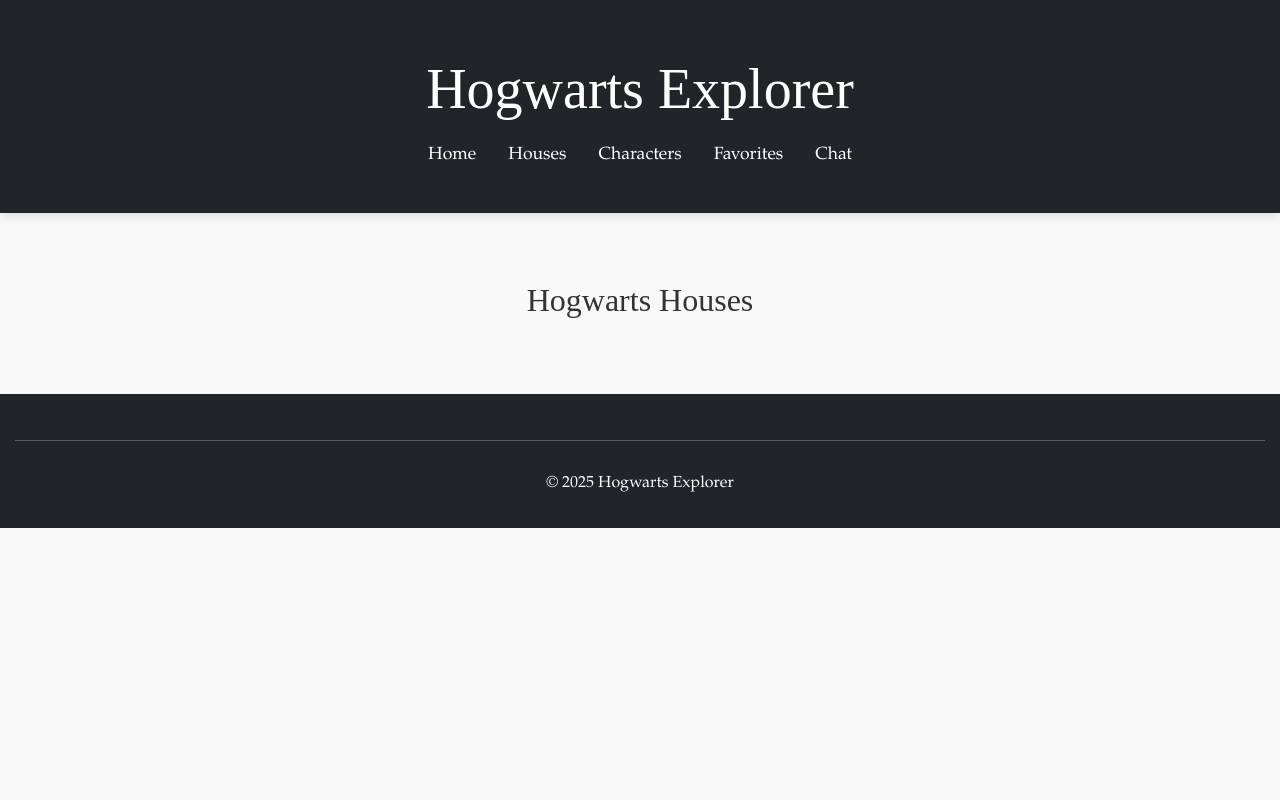
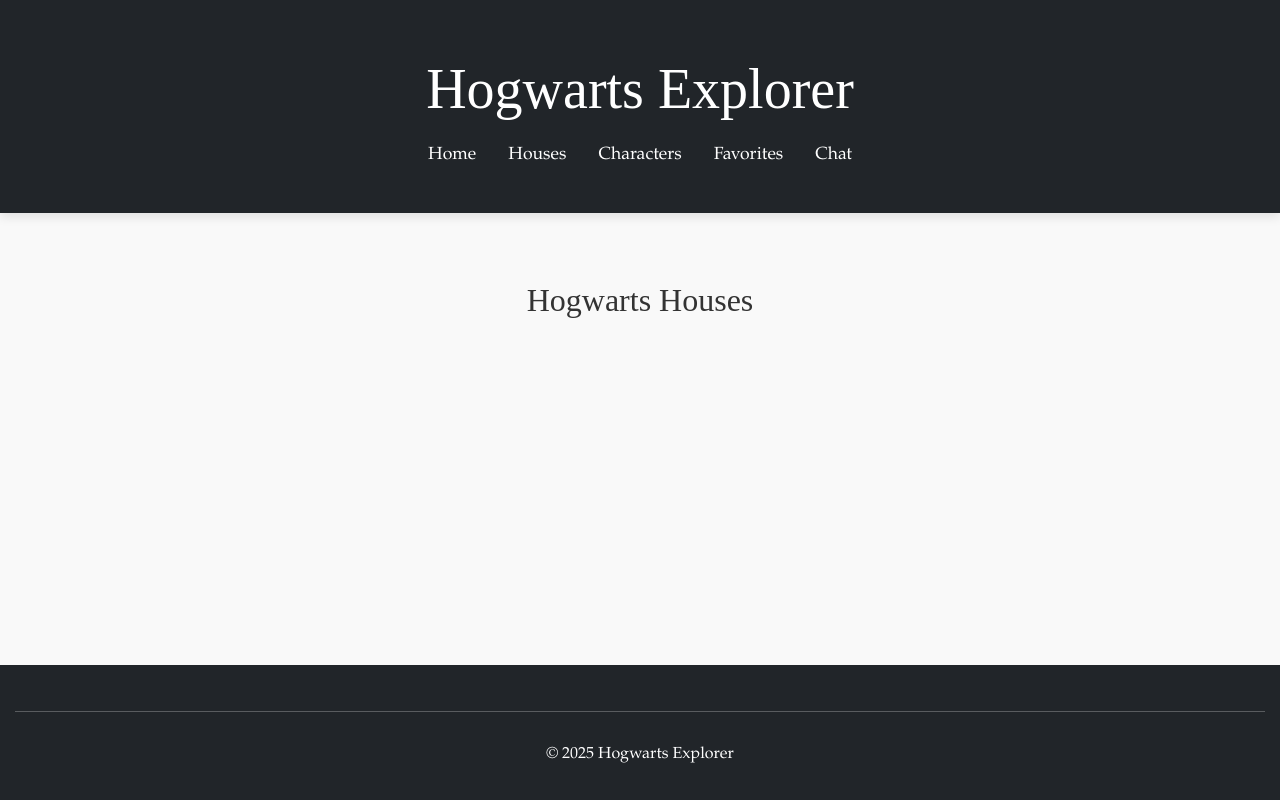
Before and after one commit to abylsliam44/harrypotter-app, a Django app: page /houses/ in a window 1280 px wide. Run offline with Django 5.2, Linux system fonts and the light colour scheme; data that the repository does not hold is empty.

Commit message:
update design

```diff
--- a/hogwarts/static/hogwarts/css/styles.css
+++ b/hogwarts/static/hogwarts/css/styles.css
@@ -8,6 +8,16 @@
     line-height: 1.6;
 
     animation: fadeColor 1s ease-in-out;
+}
+
+html, body {
+    height: 100%;
+    display: flex;
+    flex-direction: column;
+}
+
+main {
+    flex: 1;
 }
 
 /* Only color and opacity transition */
--- a/hogwarts/templates/hogwarts/base.html
+++ b/hogwarts/templates/hogwarts/base.html
@@ -4,20 +4,19 @@
 <head>
     <meta charset="UTF-8">
     <meta name="viewport" content="width=device-width, initial-scale=1.0">
-    <title>{% block title %}Hogwarts Explorer{% endblock %}</title> <!-- Dynamic page title -->
+    <title>{% block title %}Hogwarts Explorer{% endblock %}</title>
 
     <!-- Bootstrap CSS -->
     <link href="https://cdn.jsdelivr.net/npm/bootstrap@5.3.0-alpha1/dist/css/bootstrap.min.css" rel="stylesheet">
     <!-- Custom styles -->
     <link rel="stylesheet" href="{% static 'hogwarts/css/styles.css' %}">
 </head>
-<body>
+<body class="d-flex flex-column min-vh-100">
     <header class="bg-dark text-white py-3">
         <div class="container">
             <h1 class="display-4">Hogwarts Explorer</h1>
             <nav>
                 <ul class="nav justify-content-center">
-                    <!-- Navigation links -->
                     <li class="nav-item">
                         <a class="nav-link text-white" href="{% url 'home' %}">Home</a>
                     </li>
@@ -38,8 +37,8 @@
         </div>
     </header>
 
-    <main class="container mt-4">
-        {% block content %}{% endblock %} <!-- Dynamic page content -->
+    <main class="container mt-4 flex-grow-1">
+        {% block content %}{% endblock %}
     </main>
 
     <footer class="bg-dark text-white text-center py-3">
@@ -49,7 +48,7 @@
 
     <!-- Bootstrap JS Bundle -->
     <script src="https://cdn.jsdelivr.net/npm/bootstrap@5.3.0-alpha1/dist/js/bootstrap.bundle.min.js"></script>
-    <!-- Custom JS for favorites functionality -->
+    <!-- Custom JS -->
     <script src="{% static 'hogwarts/js/favorites.js' %}"></script>
 </body>
 </html>
--- a/hogwarts/templates/hogwarts/houses.html
+++ b/hogwarts/templates/hogwarts/houses.html
@@ -15,7 +15,7 @@
             {% elif house.name == "Hufflepuff" %}
                 <img src="https://static.wikia.nocookie.net/harrypotter/images/0/06/Hufflepuff_ClearBG.png/revision/latest?cb=20161020182518" alt="Hufflepuff" class="house-image">
             {% elif house.name == "Ravenclaw" %}
-                <img src="https://static.wikia.nocookie.net/harrypotter/images/7/71/Ravenclaw_ClearBG.png/revision/latest?cb=20161020182442 alt="Ravenclaw" class="house-image">
+                <img src="https://static.wikia.nocookie.net/harrypotter/images/7/71/Ravenclaw_ClearBG.png/revision/latest?cb=20161020182442" alt="Ravenclaw" class="house-image">
             {% else %}
                 <img src="https://static.wikia.nocookie.net/harrypotter/images/a/ae/Hogwartscrest.png/revision/latest?cb=20110806202805" alt="Hogwarts" class="house-image">
             {% endif %}
```
